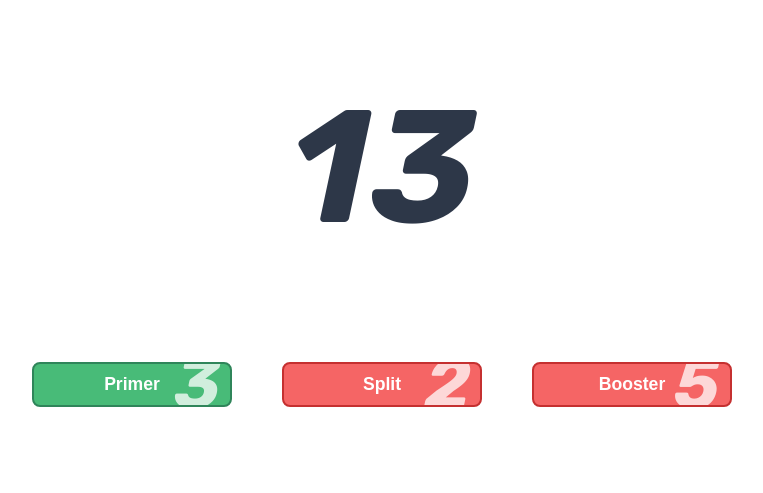
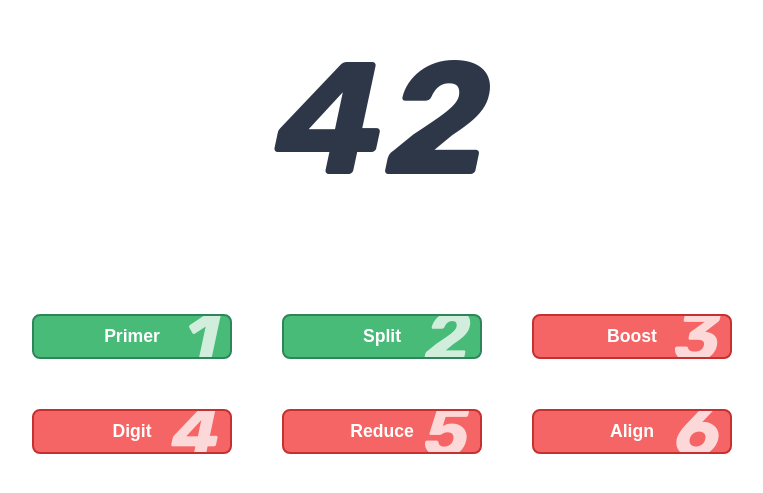
Before and after one commit to SylvainLano/TuringsNode, an Angular app: page /gameboard in a window 1280 px wide. Shown: the part 161-654 px from the top of the page, without its empty margins (258-1021 px from the left). Built offline with nearby package versions, Linux system fonts and the light colour scheme.

Commit message:
Added up to six buttons to create a mathematical hell

```diff
--- a/src/app/game-board/game-board.html
+++ b/src/app/game-board/game-board.html
@@ -1,5 +1,5 @@
 <div class="game-container">
-    <div class="score-display">{{ score }}</div>
+    <div class="score-display">{{ score | number:'1.0-0' }}</div>
 
     <div class="button-container">
         <button
--- a/src/app/game-board/game-board.scss
+++ b/src/app/game-board/game-board.scss
@@ -37,6 +37,7 @@ $color-red-light: #fc8181;
     flex-wrap: wrap; /* Les boutons passent à la ligne sur petits écrans */
     justify-content: center;
     gap: 50px; /* Espace entre les boutons */
+    max-width: 800px;
 }
 
 /* Style de base pour tous les boutons du jeu */
--- a/src/app/game-board/game-board.ts
+++ b/src/app/game-board/game-board.ts
@@ -3,7 +3,7 @@ import { CommonModule } from '@angular/common';
 
 // Interface pour typer nos objets boutons, pour un code plus sûr
 interface GameButton {
-  name: 'Primer' | 'Split' | 'Booster'; // Noms possibles pour les boutons
+  name: 'Primer' | 'Split' | 'Boost' | 'Digit' | 'Reduce' | 'Align'; // Noms possibles pour les boutons
   value: number; // Le chiffre associé (1-9)
   colorClass: 'is-green' | 'is-red'; // La classe CSS dynamique
 }
@@ -19,16 +19,19 @@ interface GameButton {
 })
 export class GameBoardComponent implements OnInit {
 
-  public score: number = 13; // Score de départ, un nombre premier est un bon choix
+  public score: number = 42; // Score de départ, un nombre premier est un bon choix
   public buttons: GameButton[] = [];
   private minScore: number = 4;
 
   ngOnInit(): void {
     // Initialisation de nos boutons
     this.buttons = [
-      { name: 'Primer', value: 3, colorClass: 'is-red' },
+      { name: 'Primer', value: 1, colorClass: 'is-red' },
       { name: 'Split', value: 2, colorClass: 'is-red' },
-      { name: 'Booster', value: 5, colorClass: 'is-red' },
+      { name: 'Boost', value: 3, colorClass: 'is-red' },
+      { name: 'Digit', value: 4, colorClass: 'is-red' },
+      { name: 'Reduce', value: 5, colorClass: 'is-red' },
+      { name: 'Align', value: 6, colorClass: 'is-red' },
     ];
 
     // Calculer la couleur initiale des boutons au chargement
@@ -48,8 +51,17 @@ export class GameBoardComponent implements OnInit {
       case 'Split':
         this.performSplitAction(button);
         break;
-      case 'Booster':
-        this.performBoosterAction(button);
+      case 'Boost':
+        this.performBoostAction(button);
+        break;
+      case 'Digit':
+        this.performDigitAction(button);
+        break;
+      case 'Reduce':
+        this.performReduceAction(button);
+        break;
+      case 'Align':
+        this.performAlignAction(button);
         break;
     }
 
@@ -73,8 +85,17 @@ export class GameBoardComponent implements OnInit {
         case 'Split':
           isConditionMet = this.isSplitConditionMet(button);
           break;
-        case 'Booster':
-          isConditionMet = this.isBoosterConditionMet(button);
+        case 'Boost':
+          isConditionMet = this.isBoostConditionMet(button);
+          break;
+        case 'Digit':
+          isConditionMet = this.isDigitConditionMet(button);
+          break;
+        case 'Reduce':
+          isConditionMet = this.isReduceConditionMet(button);
+          break;
+        case 'Align':
+          isConditionMet = this.isAlignConditionMet(button);
           break;
       }
       button.colorClass = isConditionMet ? 'is-green' : 'is-red';
@@ -94,8 +115,23 @@ export class GameBoardComponent implements OnInit {
     this.score = this.checkMinScore(this.score);
   }
 
-  private performBoosterAction(button: GameButton): void {
+  private performBoostAction(button: GameButton): void {
     this.score += button.value;
+    this.score = this.checkMinScore(this.score);
+  }
+
+  private performDigitAction(button: GameButton): void {
+    this.score *= button.value;
+    this.score = this.checkMinScore(this.score);
+  }
+
+  private performReduceAction(button: GameButton): void {
+    this.score = Math.ceil(this.score ** (1 / button.value));
+    this.score = this.checkMinScore(this.score);
+  }
+
+  private performAlignAction(button: GameButton): void {
+    this.score = this.score + (button.value - (this.score % button.value));
     this.score = this.checkMinScore(this.score);
   }
 
@@ -117,10 +153,26 @@ export class GameBoardComponent implements OnInit {
     return this.score % button.value === 0;
   }
 
-  private isBoosterConditionMet(button: GameButton): boolean {
+  private isBoostConditionMet(button: GameButton): boolean {
     // Le bouton est vert si le score est un carré parfait
     const sqrt = Math.sqrt(this.score);
     return sqrt === Math.floor(sqrt);
+  }
+
+  private isDigitConditionMet(button: GameButton): boolean {
+    // Le bouton est vert si la somme des chiffres du score est la valeur du bouton
+    const scoreValue = this.calculerRacineNumerique(this.score);
+    return scoreValue === button.value;
+  }
+
+  private isReduceConditionMet(button: GameButton): boolean {
+    // Le bouton est vert si le score est une puissance parfaite de la valeur du bouton
+    return this.estPuissanceParfaiteLog(this.score, button.value);
+  }
+
+  private isAlignConditionMet(button: GameButton): boolean {
+    // Le bouton est vert si le score est une puissance parfaite de la valeur du bouton
+    return this.estPalindrome(this.score);
   }
 
   // --- FONCTIONS UTILITAIRES ---
@@ -149,4 +201,48 @@ export class GameBoardComponent implements OnInit {
     }
     return num;
   }
+
+  private calculerRacineNumerique(nombre:number): number {
+    // Continue la boucle tant que le nombre a plus d'un chiffre.
+    while (nombre > 9) {
+      // Ré-assigne 'nombre' avec la somme de ses propres chiffres.
+      nombre = String(nombre)
+        .split('')
+        .reduce((accumulateur, chiffre) => accumulateur + Number(chiffre), 0);
+    }
+
+    // Retourne le résultat final, qui est un chiffre unique.
+    return nombre;
+  }
+
+  private estPuissanceParfaiteLog(score:number, bouton:number): boolean {
+    // Une puissance ne peut pas être calculée avec une base inférieure ou égale à 1
+    // (sauf le cas trivial 1^n = 1).
+    if (bouton <= 1) {
+      return score === 1;
+    }
+
+    // Calcule l'exposant 'n' potentiel
+    const exposant = Math.log(score) / Math.log(bouton);
+
+    // Arrondit au nombre entier le plus proche pour contrer les imprécisions
+    const exposantArrondi = Math.round(exposant);
+
+    // Vérifie si la base élevée à la puissance de l'exposant arrondi redonne bien le score original.
+    return Math.pow(bouton, exposantArrondi) === score;
+  }
+
+  private estPalindrome(nombre: number): boolean {
+    // Convertit le nombre en chaîne de caractères.
+    const chaineOriginale = String(nombre);
+
+    // Inverse la chaîne.
+    // .split('') -> ['1', '2', '1']
+    // .reverse() -> ['1', '2', '1']
+    // .join('')  -> "121"
+    const chaineInversee = chaineOriginale.split('').reverse().join('');
+
+    // Compare la chaîne originale à la chaîne inversée.
+    return chaineOriginale === chaineInversee;
+  }
 }
```
